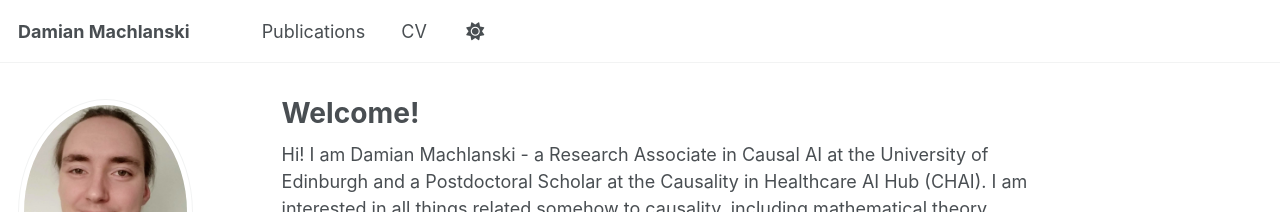
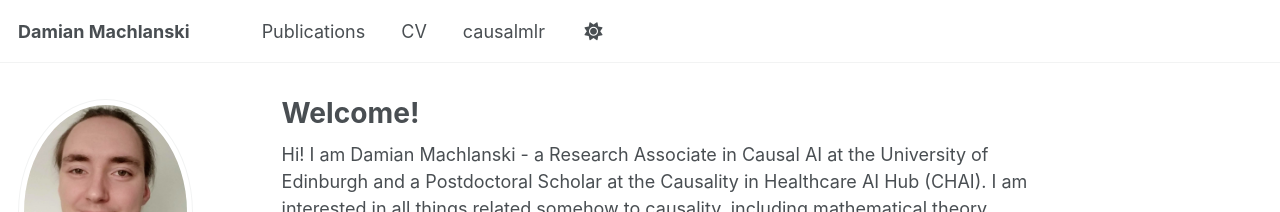
Before and after one commit to dmachlanski/dmachlanski.github.io, a Jekyll site: the page built from _pages/about.md, in a window 1280 px wide. Shown: the top 212 px of the page. Built offline with Jekyll 4.4.1, drawn with Linux system fonts in a browser that asks for light colours; some web fonts are replaced; a script that is not in the unit is left out.

Commit message:
Add causalmlr link to navigation

```diff
--- a/_data/navigation.yml
+++ b/_data/navigation.yml
@@ -26,6 +26,9 @@ main:
   - title: "CV"
     url: /cv/
 
+  - title: "causalmlr"
+    url: /causalmlr/
+
   # - title: "CV"
   #   url: /cv-json/
 
```
